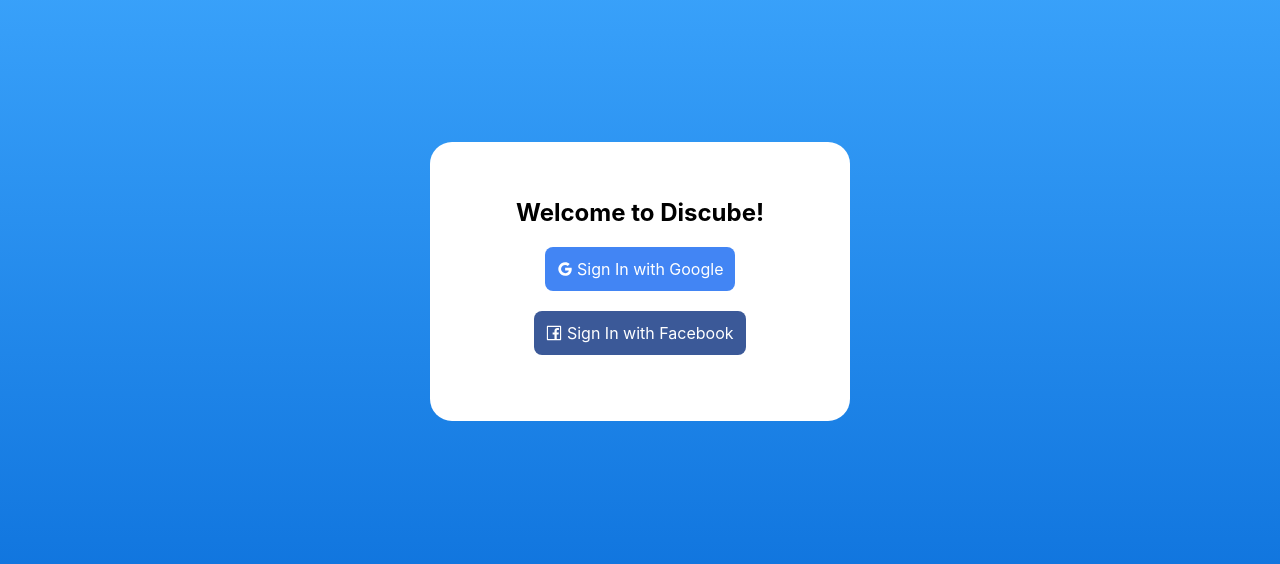
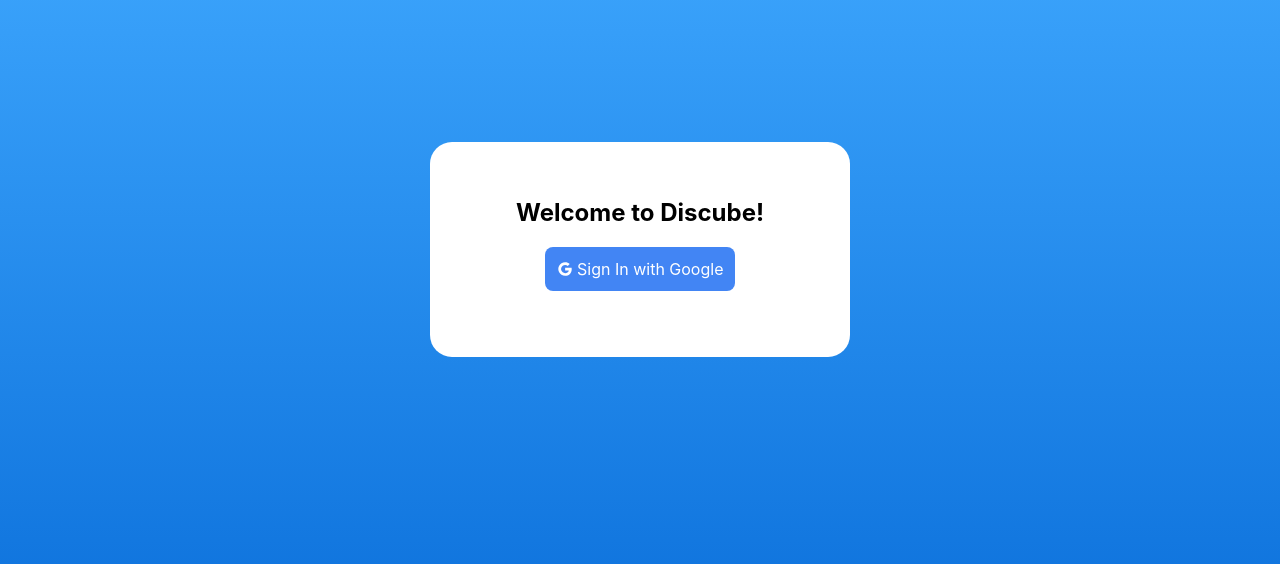
Before and after one commit to CydoEntis/chat-app, a React (Create React App) app: page / in a window 1280 px wide. Shown: the part 114-678 px from the top of the page. Built offline with nearby package versions, Linux system fonts and the light colour scheme; no server answers.

Commit message:
Removed facebook login

```diff
--- a/src/components/Login.jsx
+++ b/src/components/Login.jsx
@@ -11,20 +11,10 @@
 		<div id="login-page">
 			<div id="login-card">
 				<h2>Welcome to Discube!</h2>
-
 				<div
 					className="login-button google"
 					onClick={() => auth.signInWithRedirect(new firebase.auth.GoogleAuthProvider())}>
 					<GoogleOutlined /> Sign In with Google
-				</div>
-
-				<br />
-				<br />
-
-				<div
-					className="login-button facebook"
-					onClick={() => auth.signInWithRedirect(new firebase.auth.FacebookAuthProvider())}>
-					<FacebookOutlined /> Sign In with Facebook
 				</div>
 			</div>
 		</div>
```
